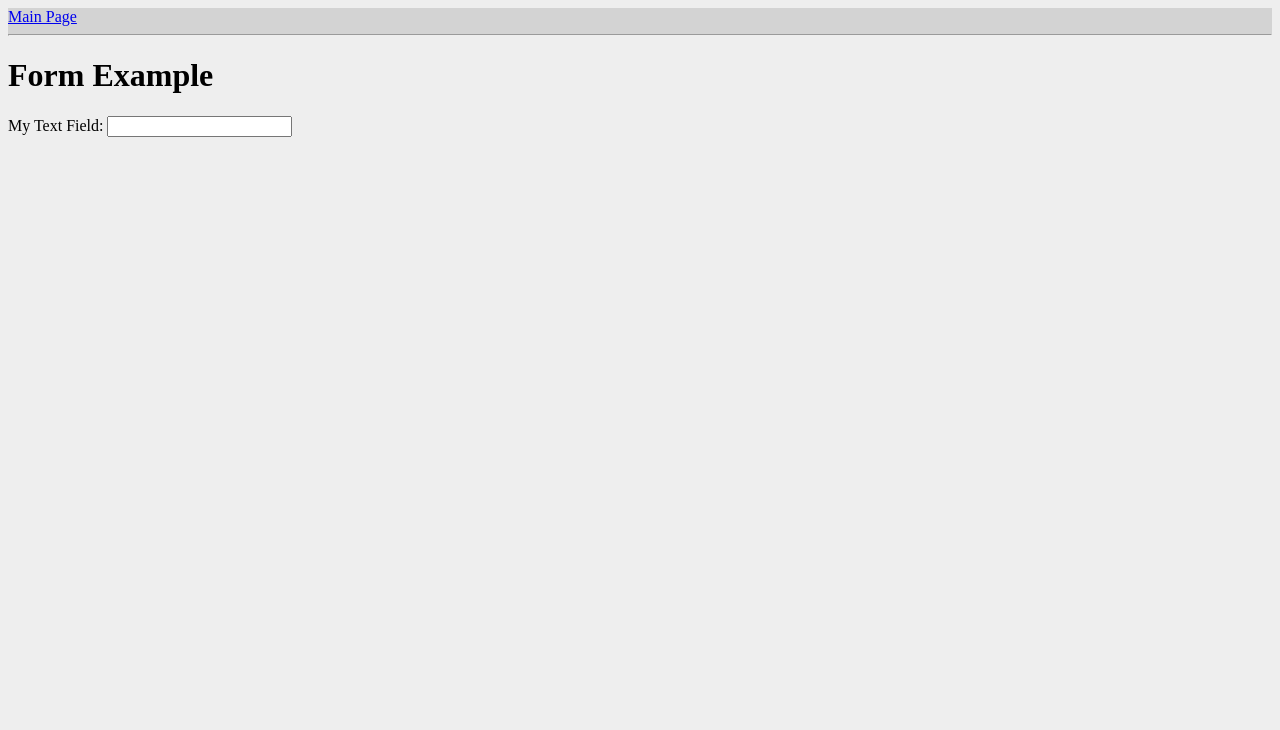
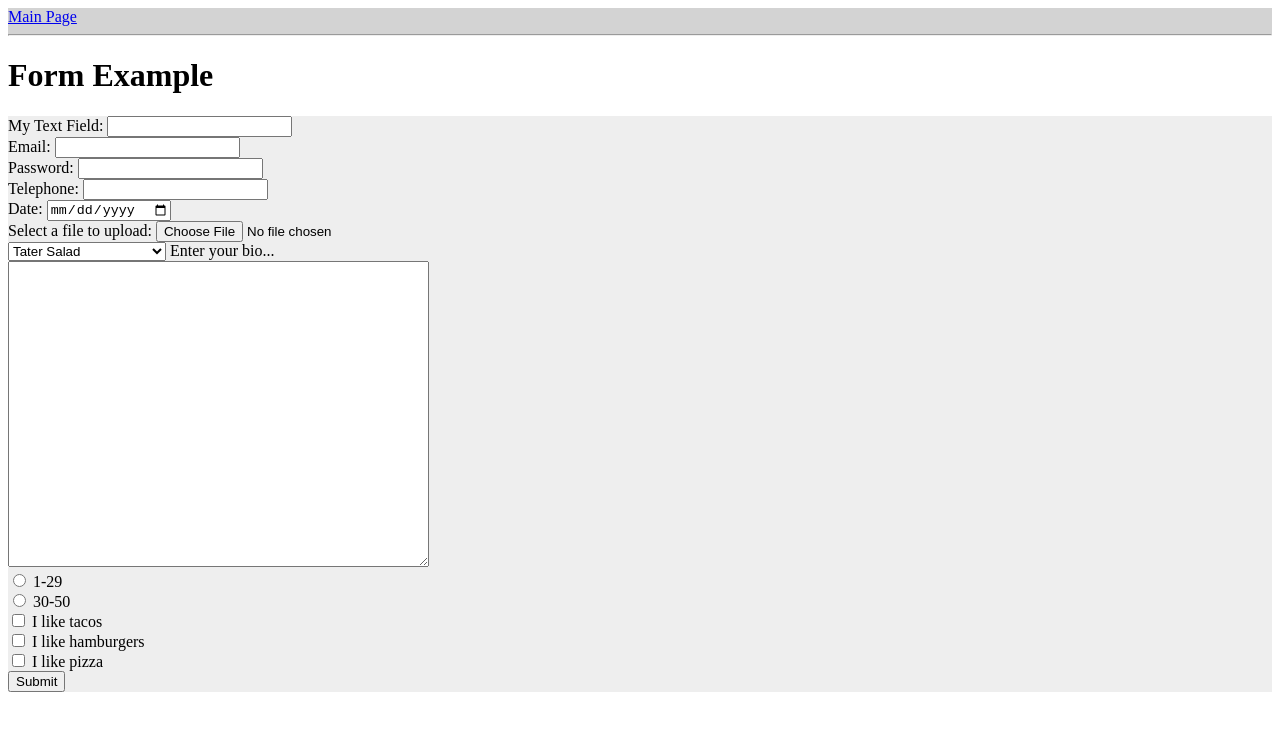
Before and after one commit to ericjohnsonKC/basicWebDevLab, a plain HTML site: page htmlFiles/htmlForms.html in a window 1280 px wide. Drawn offline with Linux system fonts and the light colour scheme.

Commit message:
Tinkered with html forms, edited stylesheet for ease of viewing.

```diff
--- a/htmlFiles/htmlForms.html
+++ b/htmlFiles/htmlForms.html
@@ -1,4 +1,4 @@
-<!DOCTYPE>
+<!DOCTYPE html>
 
 <html>
 <head>
@@ -15,8 +15,52 @@
     <form action="dataProcessor.php" method="GET">
 
       <label for="textField">My Text Field:</label>
-      <input type="text" name="textField" id="textField">
+      <input type="text" name="textField" id="textField"><br />
+
+      <label for="email">Email:</label>
+      <input type="text" name="email" id="email"><br />
+
+      <label for="password">Password:</label>
+      <input type="password" name="password" id="password"><br />
+
+      <label for="telephone">Telephone:</label>
+      <input type="tel" name="telephone" id="telephone"><br />
+
+      <label for="date">Date:</label>
+      <input type="date" name="date" id="date"><br />
+
+      <label for="file">Select a file to upload:</label>
+      <input type="file" name="file" id="file"><br />
+
+      <select>
+        <option value="tater-salad">Tater Salad</option>
+        <option value="green-bean-casserole">Green Bean Casserole</option>
+      </select>
+
+
+
+      <label for="textarea">Enter your bio...</label><br />
+      <textarea name="textarea" id="textarea" rows="20" cols="50" value="Enter your text here"></textarea><br />
+
+      <input type="radio" name="ageGroup" id="1-29" value="1-29">
+      <label for="1-29">1-29</label><br />
+
+      <input type="radio" name="ageGroup" id="30-50" value="30-50">
+      <label for="30-50">30-50</label><br />
+
+      <input type="checkbox" name="tacos" id="tacos" value="tacos">
+      <label for="tacos">I like tacos</label><br />
+
+      <input type="checkbox" name="hamburgers" id="hamburgers" value="hamburgers">
+      <label for="hamburgers">I like hamburgers</label><br />
+
+      <input type="checkbox" name="pizza" id="pizza" value="pizza">
+      <label for="pizza">I like pizza</label><br />
+
+      <input type='submit' value="Submit">
 
     </form>
+
+
 </body>
 </html>
--- a/styles.css
+++ b/styles.css
@@ -9,9 +9,12 @@
 }
 body {
     font: verdana;
-    background: #eeeeee;
-}
+    }
 
 nav {
     background-color: lightgray;
 }
+
+form{
+    background: #eeeeee;
+}
```
